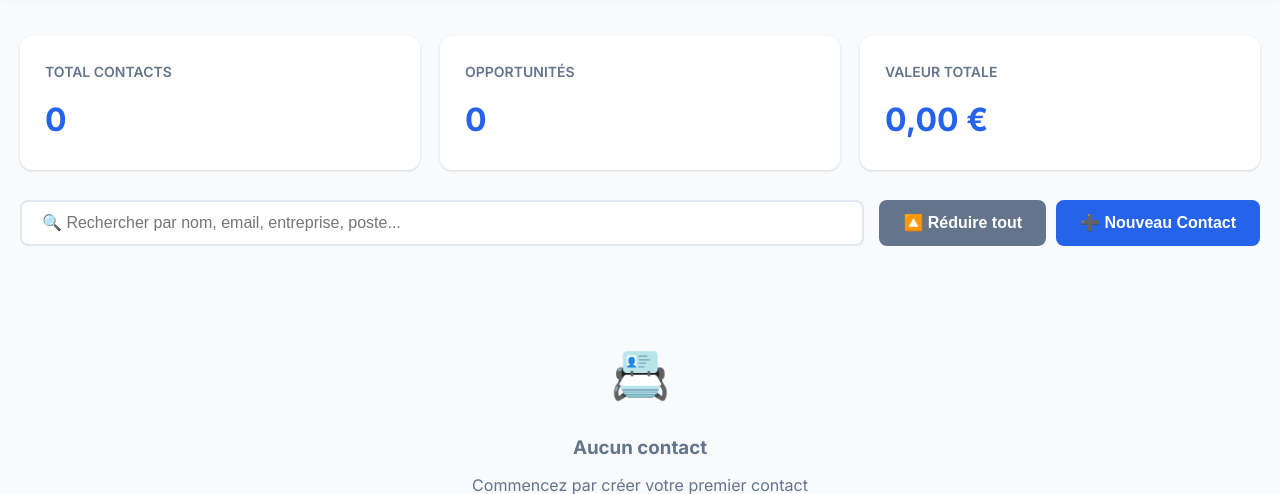
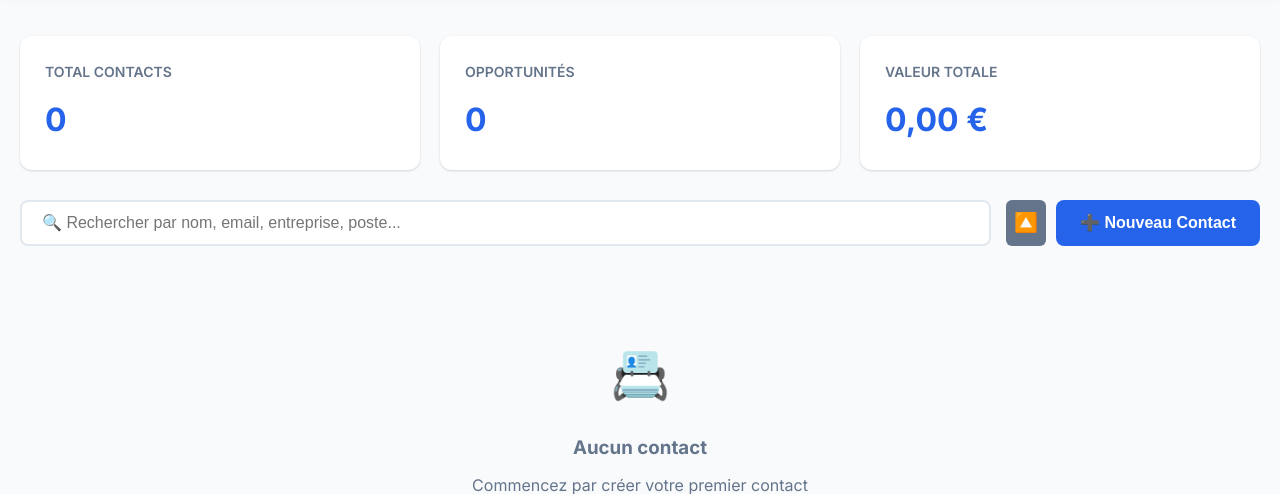
Before and after one commit to chleo-consulting/crm-notes, a FastAPI app: page / in a window 1280 px wide. Shown: the part 198-692 px from the top of the page. Run offline with FastAPI, Linux system fonts and the light colour scheme; data that the repository does not hold is empty.

Commit message:
refactor: Simplify collapse all button to icon only
- Remove 'Réduire tout' text, keep only 🔼 icon
- Change tooltip from 'Réduire toutes les cartes' to 'Tout réduire'
- Use btn-icon class instead of btn-secondary
- Add inline styles for background color and icon size
- Makes UI more compact and cleaner

```diff
--- a/templates/index.html
+++ b/templates/index.html
@@ -46,8 +46,8 @@
                 >
             </div>
             <div style="display: flex; gap: 10px;">
-                <button class="btn btn-secondary" id="collapseAllBtn" title="Réduire toutes les cartes">
-                    🔼 Réduire tout
+                <button class="btn btn-icon" id="collapseAllBtn" title="Tout réduire" style="background-color: var(--text-secondary); color: white; font-size: 1.2rem;">
+                    🔼
                 </button>
                 <button class="btn btn-primary" id="newContactBtn">
                     ➕ Nouveau Contact
```
